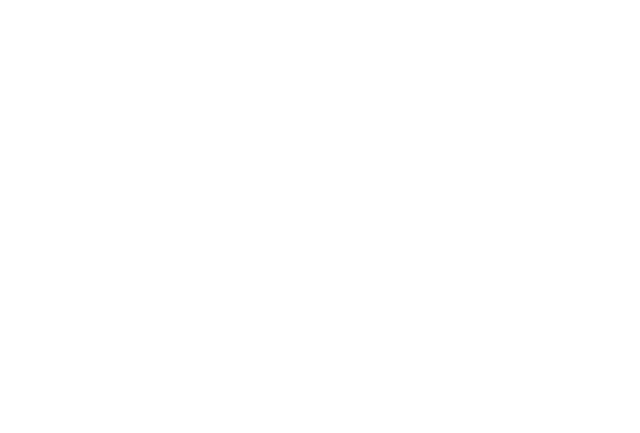
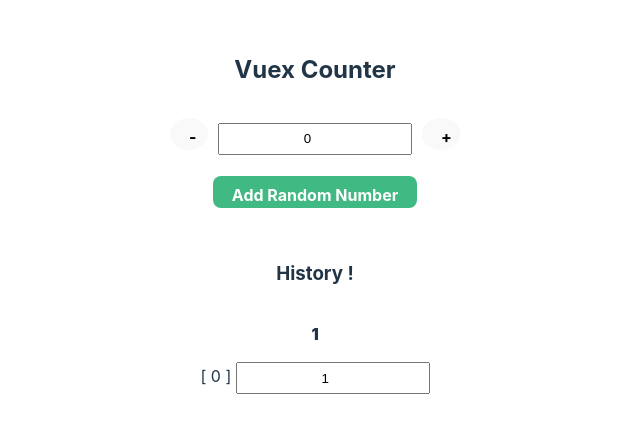
Before and after one commit to Manu6677/vue_docs, a Vue app: page / in a window 1280 px wide. Shown: the part 187-620 px from the top of the page, without its empty margins (325-965 px from the left). Built offline with nearby package versions, Linux system fonts and the light colour scheme.

Commit message:
Vuex-learning

```diff
--- a/package.json
+++ b/package.json
@@ -9,7 +9,9 @@
     "preview": "vite preview"
   },
   "dependencies": {
-    "vue": "^3.3.4"
+    "axios": "^1.6.0",
+    "vue": "^3.3.4",
+    "vuex": "^4.0.2"
   },
   "devDependencies": {
     "@vitejs/plugin-vue": "^4.2.3",
--- a/src/App.vue
+++ b/src/App.vue
@@ -1,5 +1,22 @@
-<script setup></script>
+<script>
+import Component1 from './components/Component1.vue'
 
-<template></template>
+export default{
+    name: 'app',
+   components: {Component1},
+    data(){
+        return{}
+    }
+}
+</script>
 
-<style scoped></style>
+<template>
+<div id="app">
+<Component1 />
+</div>
+</template>
+
+<style>
+
+
+</style>
--- a/src/components/ChildCustomerDetails.vue
+++ /dev/null
@@ -1,5 +0,0 @@
-<script></script>
-
-<template></template>
-
-<style scoped></style>
--- /dev/null
+++ b/src/components/Component1.vue
@@ -0,0 +1,17 @@
+<script>
+import Component2 from './Component2.vue';
+export default {
+    components: {Component2},
+  data() {
+    return {};
+  },
+};
+</script>
+
+<template>
+  <div>
+  <Component2 />
+  </div>
+</template>
+
+<style></style>
--- /dev/null
+++ b/src/components/Component2.vue
@@ -0,0 +1,22 @@
+<script>
+import Component3 from './Component3.vue'
+export default{
+    components: {Component3},
+    data(){
+        return{
+
+        }
+    }
+}
+</script>
+
+
+<template>
+<div>
+<Component3 />
+</div>
+
+</template>
+
+
+<style> </style>
--- /dev/null
+++ b/src/components/Component3.vue
@@ -0,0 +1,23 @@
+<script>
+import Component4 from './Component4.vue'
+import History from "./History.vue"
+export default{
+    components: {Component4, History},
+    data(){
+        return{
+
+        }
+    }
+}
+</script>
+
+
+<template>
+<div>
+<Component4 />
+<History />
+</div>
+</template>
+
+
+<style> </style>
--- /dev/null
+++ b/src/components/Component4.vue
@@ -0,0 +1,21 @@
+<script>
+import Counter from './Counter.vue'
+export default{
+    components: {Counter},
+    data(){
+        return{
+
+        }
+    }
+}
+</script>
+
+
+<template>
+<div>
+<Counter />
+</div>
+</template>
+
+
+<style> </style>
--- /dev/null
+++ b/src/components/Counter.vue
@@ -0,0 +1,65 @@
+<script>
+import { mapState, mapMutations, mapActions } from "vuex";
+export default {
+  data() {
+    return {
+      value: 0,
+    };
+  },
+  computed: {
+    ...mapState(["counter"]),
+  },
+  methods: {
+    ...mapMutations(["addToCounter", "delFromCounter"]),
+    ...mapActions(["addRandomToCounter"])
+  },
+};
+</script>
+
+<template>
+  <div>
+    <h2>Vuex Counter</h2>
+
+    <button @click="delFromCounter(parseInt(value))">-</button>
+    <input type="number" v-model="value" />
+    <button @click="addToCounter(parseInt(value))">+</button>
+    <div>
+      <button class="btn" @click="addRandomToCounter">Add Random Number</button>
+    </div>
+  </div>
+</template>
+
+<style>
+.counter {
+  font-size: 100%;
+}
+
+ .btn {
+        border-radius: 0.5rem;
+        width: auto;
+        background: #41B983;
+        margin-top: 1rem;
+        color: white;
+        cursor: pointer;
+        align-content: center;
+        margin-bottom: 20px;
+    }
+
+button {
+  border-radius: 100%;
+  border: none;
+  width: 2rem;
+  height: 2rem;
+  font-weight: 700;
+  cursor: pointer;
+  margin: 10px;
+  text-align: center;
+}
+
+input {
+  padding: 0.4rem;
+  margin: 0;
+  text-align: center;
+}
+
+</style>
--- /dev/null
+++ b/src/components/History.vue
@@ -0,0 +1,49 @@
+<script>
+import { mapState, mapGetters } from "vuex";
+export default {
+  methods: {},
+  data() {
+    return {
+      value: 1,
+    };
+  },
+  computed: {
+    ...mapState(["history"]),
+    ...mapGetters(["activeIndexes"]),
+  },
+};
+</script>
+
+<template>
+  <div>
+    <h3 class="container">History !</h3>
+    <div class="flex">
+      <p v-for="(number, index) in history" :key="index" :class="activeIndexes(parseInt(value)).includes(index) && 'bold'" >{{ number }}</p>
+    </div>
+    {{ activeIndexes(value) }}
+    <input type="number" placeholder="search by value" v-model="value" />
+  </div>
+</template>
+
+<style>
+.container {
+  margin-top: 2rem;
+}
+
+.flex {
+  display: flex;
+  text-align: center;
+  width: 25rem;
+  margin: 0 auto;
+  justify-content: center;
+  flex-wrap: wrap;
+}
+
+.flex p {
+  margin: 1rem;
+}
+
+.bold {
+  font-weight: 900;
+}
+</style>
--- a/src/main.js
+++ b/src/main.js
@@ -1,5 +1,51 @@
 import { createApp } from 'vue'
 import './style.css'
+import { createStore } from "vuex"
+import axios from "axios"
 import App from './App.vue'
 
-createApp(App).mount('#app')
+const store = createStore({
+    state() {
+        return {
+            counter: 101,
+            history: [1]
+        }
+    },
+    //Mutation never contain asynchornous code it will have only "Synchronous code"
+    mutations: {
+        addToCounter(state, payload) {
+            state.counter = state.counter + payload;
+            state.history.push(state.counter)
+        },
+        delFromCounter(state, payload) {
+            state.counter = state.counter - payload
+            state.history.push(state.counter)
+        }
+    },
+    actions: {
+        async addRandomToCounter(context) {
+            // console.log(context)
+            let data = await axios.get("https://www.random.org/integers/?num=1&min=-1000&max=1000&col=1&base=10&format=plain&rnd=new")
+            // console.log(context);
+            // console.log(data);
+            context.commit("addToCounter", data.data);
+        }
+    },
+    //==> It is used to get the state by in a bit manipulative form
+    //   -> It takes data in one fn in another fn takes payload
+    getters: {
+        activeIndexes: (state) => (payload) => {
+            let indexes = [];
+            state.history.forEach((number, index) => {
+                if (number === payload) {
+                    indexes.push(index)
+                }
+            });
+            return indexes
+        }
+    }
+})
+
+const app = createApp(App)
+app.use(store)
+app.mount("#app");
```
Also changed, not shown: src/components/ParentCustomerDetails.vue (deleted, +0 -7 lines), src/components/Test.vue (deleted, +0 -68 lines), 1 other file (tests, documents, lock files or other folders).
